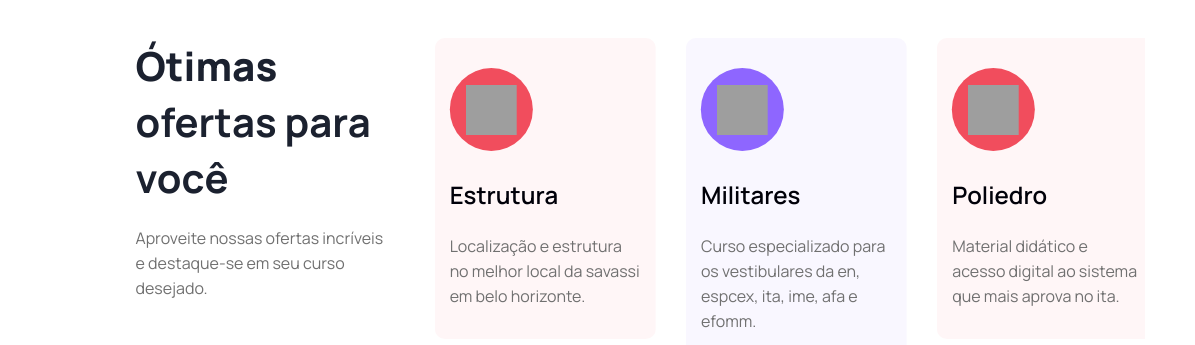
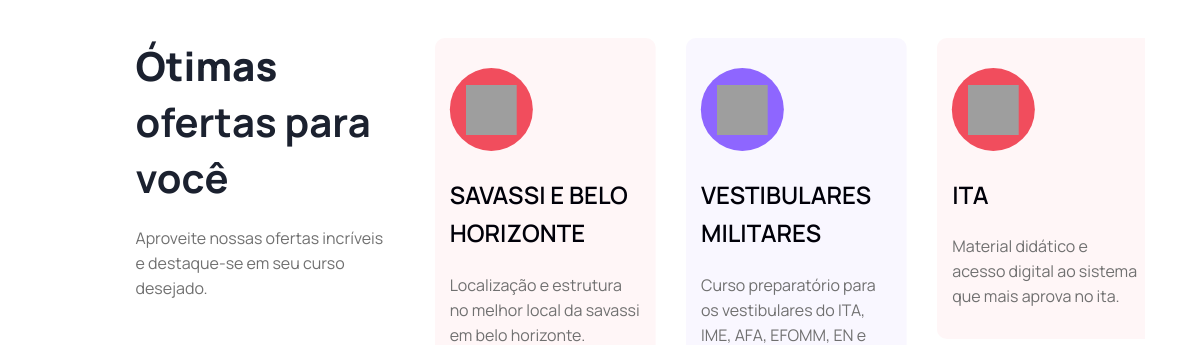
Before and after one commit to ViniciusNdaSilva/curtocircuitobh, a plain HTML site: page instructor.html in a window 1280 px wide. Shown: the part 457-802 px from the top of the page, 0-1195 px from the left. Drawn offline with Linux system fonts and the light colour scheme; grey boxes are pictures that could not be loaded.

Commit message:
Update instructor.html

```diff
--- a/instructor.html
+++ b/instructor.html
@@ -228,7 +228,7 @@
 
       <!--SECAO DOS CARDS-->
       <section
-        class="great-deal-area pt-150 pt-md-100 pb-md-40 pt-xs-100 pb-xs-40"
+        class="great-deal-area pt-150 pb-90 pt-md-100 pb-md-40 pt-xs-100 pb-xs-40"
       >
         <div class="container">
           <div class="row justify-content-lg-center justify-content-start">
@@ -251,7 +251,7 @@
                         alt=""
                       />
                     </div>
-                    <h4 class="sub-title mb-20">SAVASSI E BELO HORIZONTE</h4>
+                    <h4 class="sub-title mb-20">Resultados</h4>
                     <p>
                       Destaque-se nos vestibulares militares em Minas Gerais.
                     </p>
@@ -266,7 +266,7 @@
                         alt=""
                       />
                     </div>
-                    <h4 class="sub-title mb-20">Estrutura</h4>
+                    <h4 class="sub-title mb-20">SAVASSI E BELO HORIZONTE</h4>
                     <p>
                       Localização e estrutura no melhor local da savassi em belo
                       horizonte.
@@ -281,10 +281,10 @@
                         alt=""
                       />
                     </div>
-                    <h4 class="sub-title mb-20">Militares</h4>
+                    <h4 class="sub-title mb-20">VESTIBULARES MILITARES</h4>
                     <p>
-                      Curso especializado para os vestibulares da en, espcex,
-                      ita, ime, afa e efomm.
+                      Curso preparatório para os vestibulares do ITA, IME, AFA,
+                      EFOMM, EN e EsPCEx.
                     </p>
                   </div>
                 </div>
@@ -297,7 +297,7 @@
                         alt=""
                       />
                     </div>
-                    <h4 class="sub-title mb-20">Poliedro</h4>
+                    <h4 class="sub-title mb-20">ITA</h4>
                     <p>
                       Material didático e acesso digital ao sistema que mais
                       aprova no ita.
```
